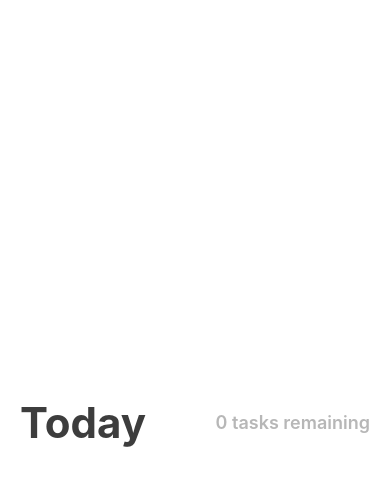
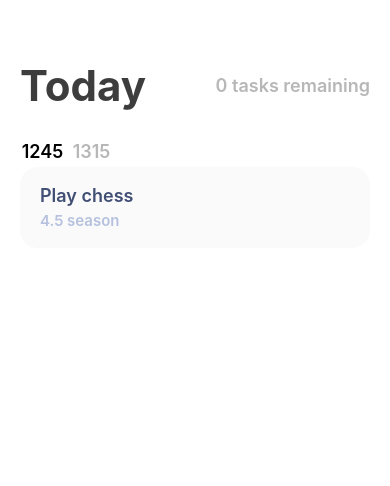
Before and after one commit to IamMrandrew/todobubu-native, a React Native app: screen / in a window 390 px wide. Shown: the top 486 px of the page. Built offline with nearby package versions, Linux system fonts and the light colour scheme.

Commit message:
feat: basic components with style

```diff
--- a/App.js
+++ b/App.js
@@ -1,44 +1,37 @@
 import { StatusBar } from "expo-status-bar";
 import React from "react";
 import { StyleSheet, Text, View, SafeAreaView } from "react-native";
+
+import Status from "./components/Status";
+import Timeslot from "./components/Timeslot";
 
 import colors from "./config/colors";
 
 export default function App() {
   return (
-    <SafeAreaView style={styles.container}>
-      <View style={styles.wrapper}>
-        <Text style={styles.status__title}>Today</Text>
-        <Text style={styles.status__tasks}>0 tasks remaining</Text>
+    <SafeAreaView style={styles.safeContainer}>
+      <StatusBar style="auto" />
+      <View style={styles.container}>
+        <Status />
+        <Timeslot />
       </View>
-      <StatusBar style="auto" />
     </SafeAreaView>
   );
 }
 
 const styles = StyleSheet.create({
-  container: {
+  safeContainer: {
     flex: 1,
     backgroundColor: "#fff",
     alignItems: "center",
     justifyContent: "center",
   },
-  wrapper: {
-    // flex: 1,
+  container: {
+    flex: 1,
     width: "100%",
-    flexDirection: "row",
+    backgroundColor: "#fff",
     alignItems: "center",
-    justifyContent: "space-between",
     paddingHorizontal: 20,
-  },
-  status__title: {
-    color: colors.monoPrimary,
-    fontWeight: "700",
-    fontSize: 42,
-  },
-  status__tasks: {
-    color: colors.monoTinted,
-    fontWeight: "600",
-    fontSize: 18,
+    paddingTop: 60,
   },
 });
--- /dev/null
+++ b/components/Status.js
@@ -0,0 +1,34 @@
+import React from "react";
+import { StyleSheet, Text, View } from "react-native";
+
+import colors from "../config/colors";
+
+export default function Status() {
+  return (
+    <View style={styles.status}>
+      <Text style={styles.status__title}>Today</Text>
+      <Text style={styles.status__tasks}>0 tasks remaining</Text>
+    </View>
+  );
+}
+
+const styles = StyleSheet.create({
+  status: {
+    // flex: 1,
+    width: "100%",
+    flexDirection: "row",
+    alignItems: "center",
+    justifyContent: "space-between",
+    marginBottom: 30,
+  },
+  status__title: {
+    color: colors.monoPrimary,
+    fontWeight: "700",
+    fontSize: 42,
+  },
+  status__tasks: {
+    color: colors.monoTinted,
+    fontWeight: "600",
+    fontSize: 18,
+  },
+});
--- /dev/null
+++ b/components/Timeslot.js
@@ -0,0 +1,44 @@
+import React from "react";
+import { StyleSheet, Text, View } from "react-native";
+import Todo from "./Todo";
+
+import colors from "../config/colors";
+
+export default function Timeslot() {
+  return (
+    <View style={styles.timeslot}>
+      <View style={styles.timeslot__time}>
+        <Text style={styles.timeslot__start}>1245</Text>
+        <Text style={styles.timeslot__end}>1315</Text>
+      </View>
+      <View>
+        <Todo />
+      </View>
+    </View>
+  );
+}
+
+const styles = StyleSheet.create({
+  timeslot: {
+    width: "100%",
+  },
+  timeslot__time: {
+    flexDirection: "row",
+    marginBottom: 5,
+  },
+  timeslot__start: {
+    fontSize: 18,
+    fontWeight: "600",
+    color: colors.monoSecondary,
+    minWidth: 45,
+    textAlign: "center",
+    marginRight: 4,
+  },
+  timeslot__end: {
+    fontSize: 18,
+    fontWeight: "600",
+    color: colors.monoTinted,
+    minWidth: 45,
+    textAlign: "center",
+  },
+});
--- /dev/null
+++ b/components/Todo.js
@@ -0,0 +1,42 @@
+import React from "react";
+import { StyleSheet, Text, View } from "react-native";
+
+import colors from "../config/colors";
+
+export default function Todo() {
+  return (
+    <View style={styles.todo}>
+      <View style={styles.wrapper}>
+        <Text style={styles.todo__title}>Play chess</Text>
+        <Text style={styles.todo__desc}>4.5 season</Text>
+      </View>
+    </View>
+  );
+}
+
+const styles = StyleSheet.create({
+  todo: {
+    width: "100%",
+    paddingVertical: 18,
+    paddingHorizontal: 20,
+    backgroundColor: colors.background,
+    borderRadius: 18,
+    flexDirection: "row",
+    justifyContent: "space-between",
+    alignItems: "center",
+  },
+  wrapper: {
+    minWidth: "75%",
+  },
+  todo__title: {
+    color: colors.primaryShaded,
+    fontWeight: "600",
+    fontSize: 18,
+    marginBottom: 5,
+  },
+  todo__desc: {
+    color: colors.primaryMuted,
+    fontWeight: "600",
+    fontSize: 15,
+  },
+});
```
